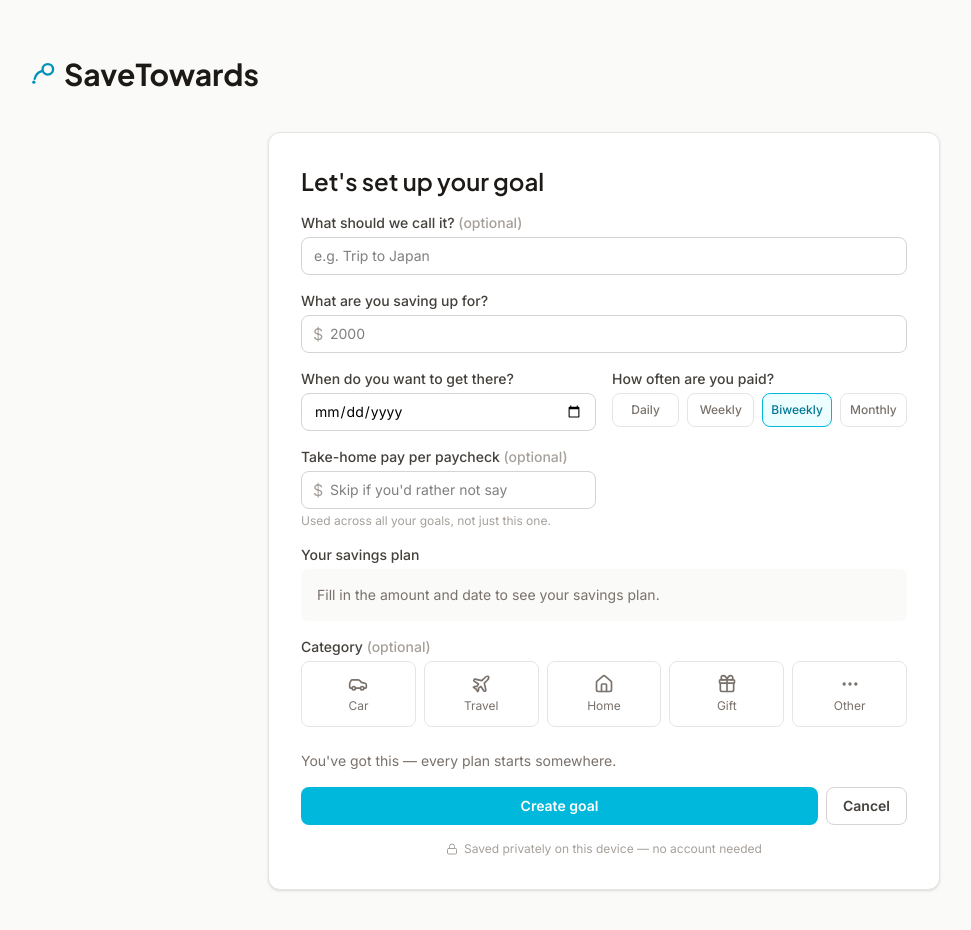
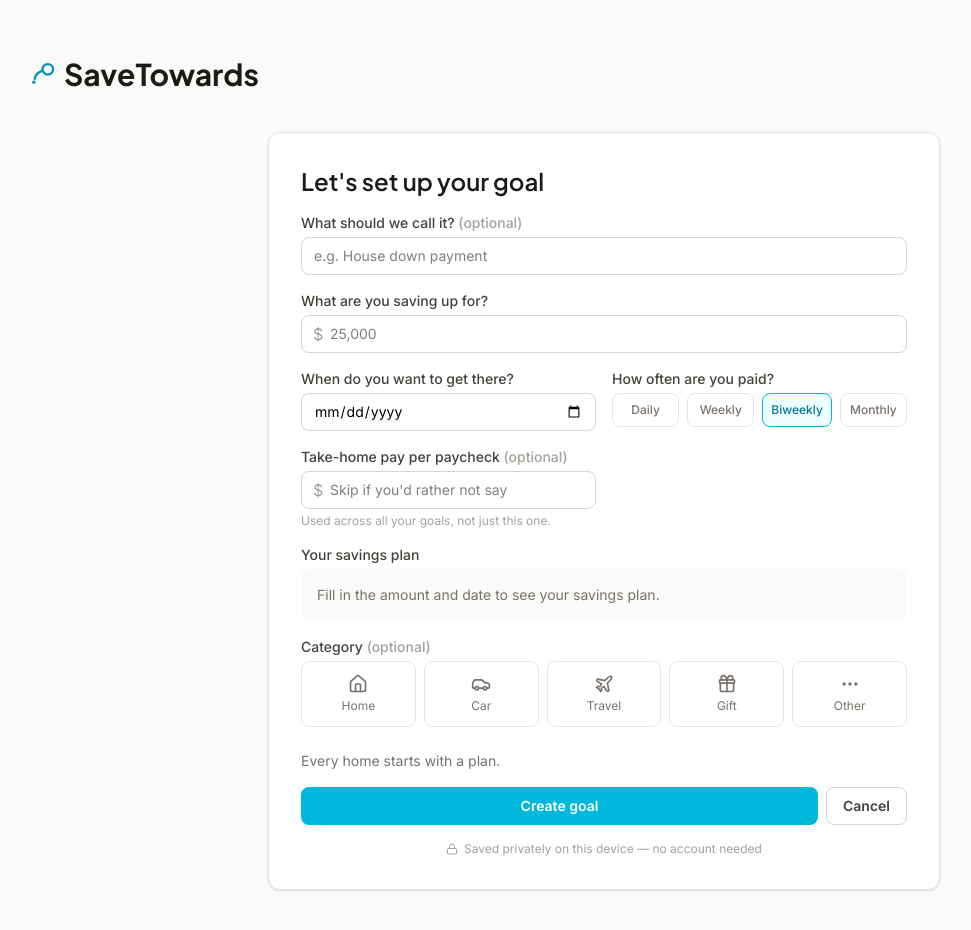
Before and after one commit to yichii/SaveTowards.com, a React (Vite) app: page / in a window 1280 px wide. Both pictures are taken after a click on the button "Start a goal". Shown: the whole page, without its empty margins (36-1007 px from the left). Built offline with nearby package versions, Linux system fonts and the light colour scheme.

Commit message:
feat: update placeholders in GoalForm for clarity and relevance

```diff
--- a/src/components/CategoryPicker.jsx
+++ b/src/components/CategoryPicker.jsx
@@ -2,9 +2,9 @@ import { useEffect, useRef, useState } from 'react'
 import { Car, Plane, Home, Gift, MoreHorizontal } from 'lucide-react'
 
 export const CATEGORIES = [
+  { key: 'home', label: 'Home', icon: Home, emojiOptions: ['🏠', '🏡', '🔑'] },
   { key: 'car', label: 'Car', icon: Car, emojiOptions: ['🚗', '🚙', '🏎️'] },
   { key: 'travel', label: 'Travel', icon: Plane, emojiOptions: ['✈️', '🧳', '🌴'] },
-  { key: 'home', label: 'Home', icon: Home, emojiOptions: ['🏠', '🏡', '🔑'] },
   { key: 'gift', label: 'Gift', icon: Gift, emojiOptions: ['🎁', '💍', '🎉'] },
   { key: 'other', label: 'Other', icon: MoreHorizontal, emojiOptions: ['🎯', '⭐', '💰'] },
 ]
--- a/src/components/GoalForm.jsx
+++ b/src/components/GoalForm.jsx
@@ -107,7 +107,7 @@ export function GoalForm({ initialGoal, onSave, onCancel, takeHomePay, onTakeHom
           type="text"
           value={name}
           onChange={(e) => setName(e.target.value)}
-          placeholder="e.g. Trip to Japan"
+          placeholder="e.g. House down payment"
           className="rounded-lg border border-stone-300 px-3 py-2 text-sm focus:border-cyan-500 focus:outline-none focus:ring-1 focus:ring-cyan-500"
         />
       </div>
@@ -127,7 +127,7 @@ export function GoalForm({ initialGoal, onSave, onCancel, takeHomePay, onTakeHom
               step="0.01"
               value={targetAmount}
               onChange={(e) => setTargetAmount(e.target.value)}
-              placeholder="2000"
+              placeholder="25,000"
               className="w-full rounded-lg border border-stone-300 py-2 pl-7 pr-3 text-sm focus:border-cyan-500 focus:outline-none focus:ring-1 focus:ring-cyan-500"
             />
           </div>
@@ -239,7 +239,7 @@ export function GoalForm({ initialGoal, onSave, onCancel, takeHomePay, onTakeHom
       </div>
 
       <p className="mt-2 text-sm text-stone-500">
-        {initialGoal ? 'Nice work keeping this up to date.' : "You've got this — every plan starts somewhere."}
+        {initialGoal ? 'Nice work keeping this up to date.' : "Every home starts with a plan."}
       </p>
 
       <div className="flex gap-2">
```
